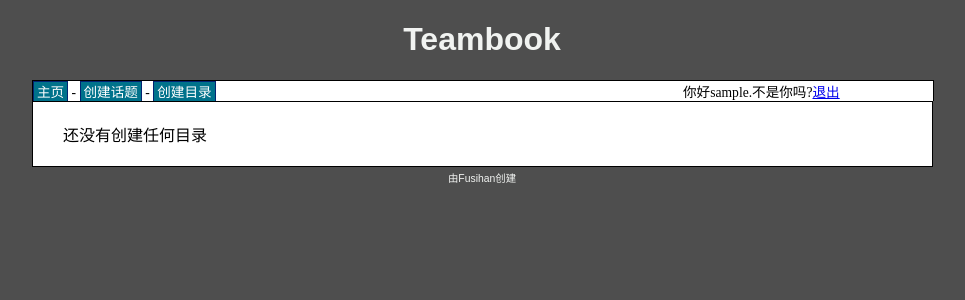
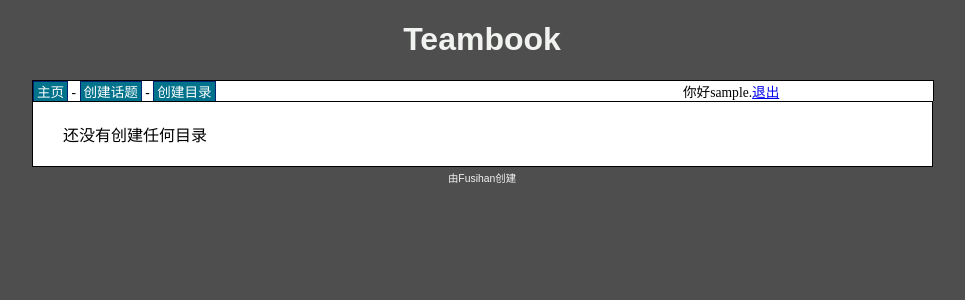
Before and after one commit to Galaxyjobs/BBS, a PHP site: page /index.php in a window 1280 px wide. Shown: the top 300 px of the page, without its empty margins (158-1123 px from the left). Run offline with PHP 8.4, Linux system fonts and the light colour scheme; the visitor is signed in with stand-in values (Sample User, id 1); data that the repository does not hold is empty.

Commit message:
delete not you

```diff
--- a/header.php
+++ b/header.php
@@ -18,7 +18,7 @@
             echo '<div id="userbar">';
             if(isset($_SESSION['signed_in'])&&$_SESSION['signed_in']==true)
             {
-                echo '你好'.$_SESSION['user_name'].'.不是你吗?<a href="signout.php">退出</a>';
+                echo '你好'.$_SESSION['user_name'].'.<a href="signout.php">退出</a>';
             }
             else
             {
```
